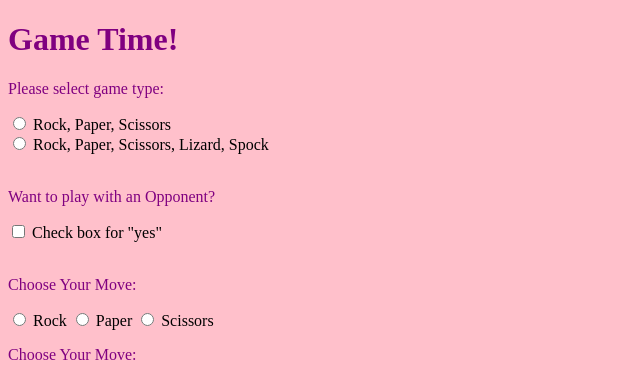
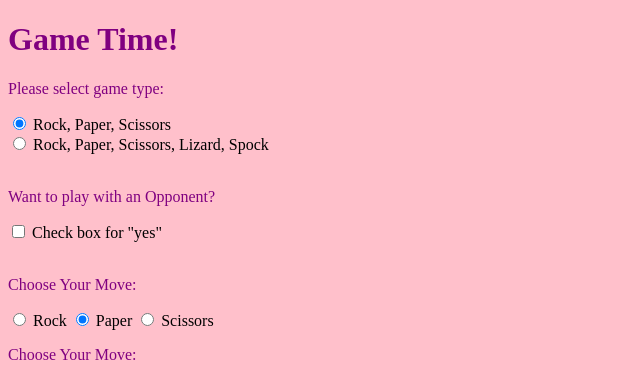
Before and after one commit to comp426-2023-spring/e02-jwalkerw, a website: page public/index.html in a window 1280 px wide. Shown: the top 376 px of the page, 0-640 px from the left. Drawn offline with nearby package versions, Linux system fonts and the light colour scheme.

Commit message:
Update index.html

```diff
--- a/public/index.html
+++ b/public/index.html
@@ -17,7 +17,7 @@
 	    <form id="userinput" class="" action="javascript:void(0);">
 		    <h1>Game Time!</h1>
 		    <p>Please select game type:</p>
-	            <input type="radio" id="rps" name="game" value="rps" onclick="showHideShots()">
+	            <input type="radio" id="rps" name="game" value="rps" checked onclick="showHideShots()">
 		    <label for="rps">Rock, Paper, Scissors</label>
 		    <br>
 		    <input type="radio" id="rpsls" name="game" value="rpsls" onclick="showHideShots()">
@@ -31,7 +31,7 @@
 			    <p>Choose Your Move:</p>
 			    <input type="radio" id="rock" name="shot" value="rock" class="rps shots">
 			    <label class="shots rps">Rock</label>
-			    <input type="radio" id="paper" name="shot" value="paper" class="rps shots">
+			    <input type="radio" id="paper" name="shot" value="paper" class="rps shots" checked>
 			    <label class="shots rps">Paper</label>
 			    <input type="radio" id="scissors" name="shot" value="scissors" class="rps shots">
 			    <label class="shots rps">Scissors</label>
```
